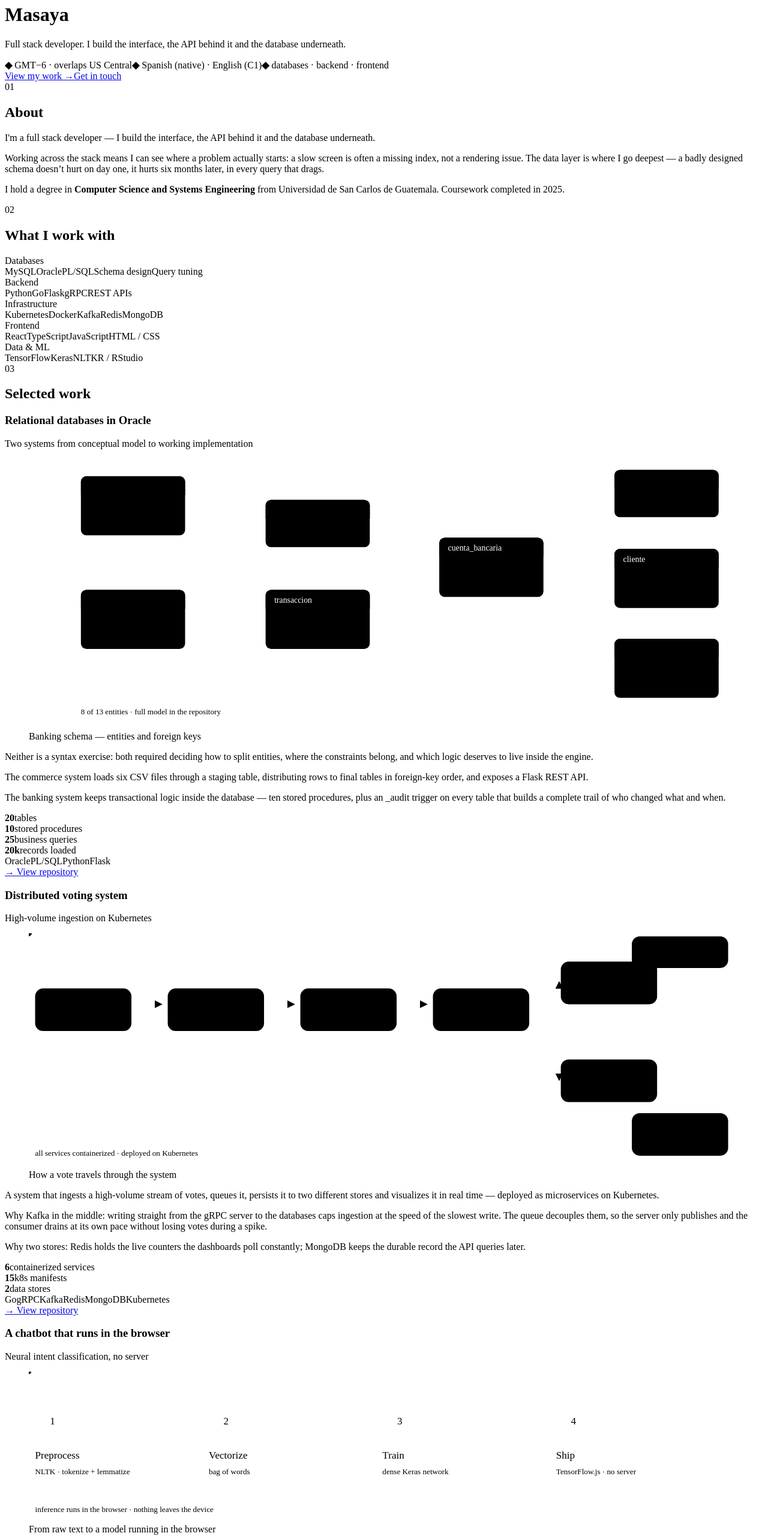
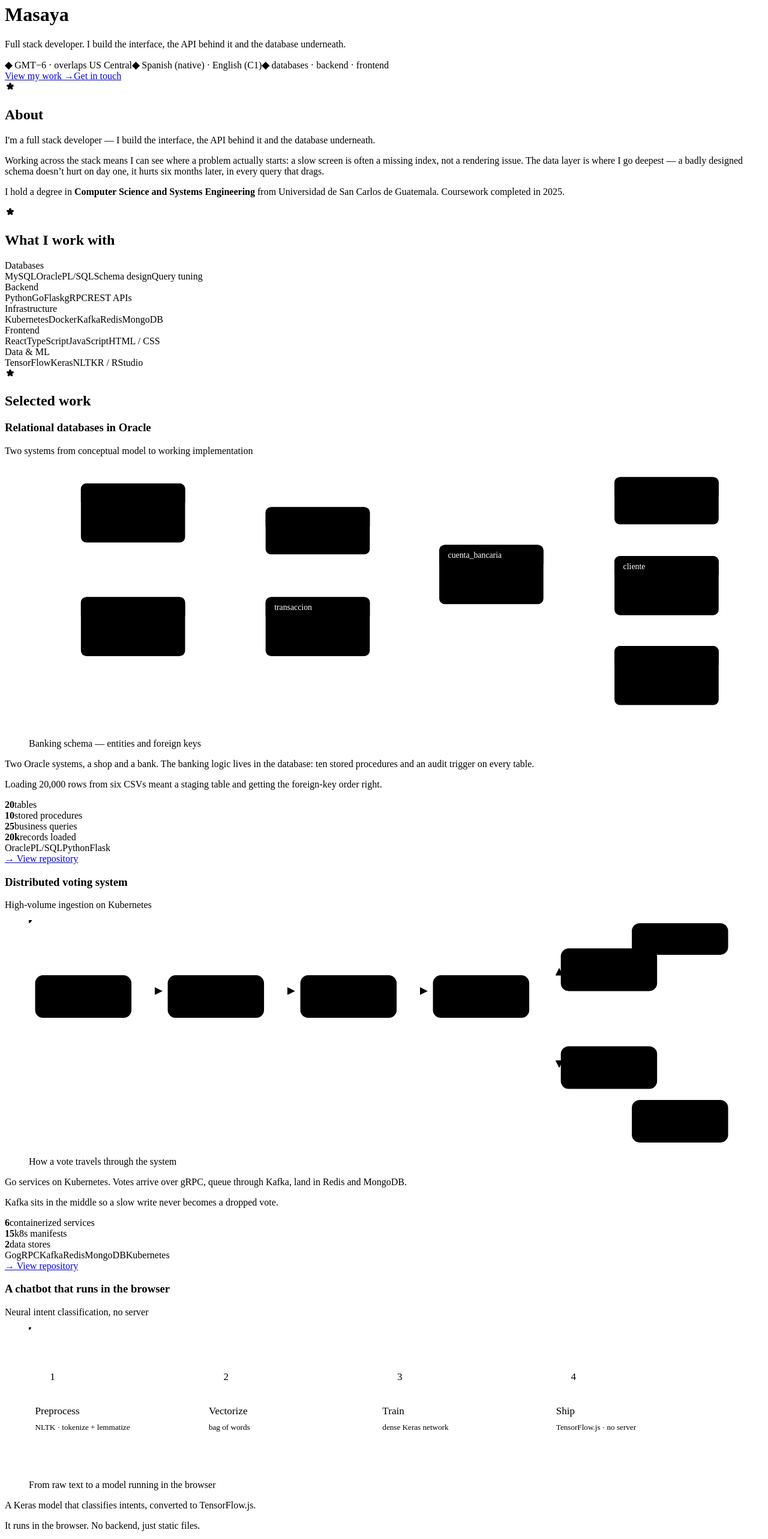
Before and after one commit to isabh17/isabh17.github.io, a React (Vite) app: page / in a window 1280 px wide. Shown: the part 140-2706 px from the top of the page at 60% size. Built offline with nearby package versions, Linux system fonts and the light colour scheme; the HTML template or start-up script is replaced by a standard one.

Commit message:
Aligerar el sitio: menos texto, más aire, motivo floral
- Copy recortado ~60%: fuera los párrafos explicativos largos
- Sin números de sección; encabezados centrados con una flor
- Más espacio entre secciones
- Quitado el texto en inglés incrustado en los diagramas

```diff
--- a/src/App.tsx
+++ b/src/App.tsx
@@ -55,12 +55,12 @@ function Body() {
       <Nav theme={theme} onToggle={toggle} />
       <Hero />
 
-      <Section id="about" num="01" title={t.sections.about}>
+      <Section id="about" title={t.sections.about}>
         {c.intro.map((x, i) => <p className="lead" key={i}>{x}</p>)}
         <p className="lead">{t.degreeLine(c.degree.degree, c.degree.school, c.degree.detail)}</p>
       </Section>
 
-      <Section id="stack" num="02" title={t.sections.stack}>
+      <Section id="stack" title={t.sections.stack}>
         <div className="stack">
           {stackGroups.map(g => (
             <div className="srow" key={g.key}>
@@ -73,9 +73,9 @@ function Body() {
         </div>
       </Section>
 
-      <Section id="work" num="03" title={t.sections.work}><Projects /></Section>
-      <Section id="writing" num="04" title={t.sections.writing}><Magazine /></Section>
-      <Section id="experience" num="05" title={t.sections.experience}><Experience /></Section>
+      <Section id="work" title={t.sections.work}><Projects /></Section>
+      <Section id="writing" title={t.sections.writing}><Magazine /></Section>
+      <Section id="experience" title={t.sections.experience}><Experience /></Section>
 
       <section id="contact" className="rv">
         <div className="wrap">
--- a/src/components/Section.tsx
+++ b/src/components/Section.tsx
@@ -1,16 +1,24 @@
 import type { ReactNode } from 'react'
 
 export default function Section(
-  { id, num, title, children }: { id: string; num: string; title: string; children: ReactNode },
+  { id, title, children }: { id: string; title: string; children: ReactNode },
 ) {
   return (
     <section id={id} className="rv">
       <div className="wrap">
-        <div className="head">
-          <span className="num">{num}</span>
-          <h2>{title}</h2>
-          <span className="rule" />
+        <div className="flower" aria-hidden="true">
+          <svg viewBox="0 0 24 24" width="18" height="18">
+            <g fill="currentColor">
+              <ellipse cx="12" cy="6.4" rx="2.6" ry="3.9" />
+              <ellipse cx="16" cy="9.5" rx="2.6" ry="3.9" transform="rotate(72 16 9.5)" />
+              <ellipse cx="14.5" cy="14.3" rx="2.6" ry="3.9" transform="rotate(144 14.5 14.3)" />
+              <ellipse cx="9.5" cy="14.3" rx="2.6" ry="3.9" transform="rotate(216 9.5 14.3)" />
+              <ellipse cx="8" cy="9.5" rx="2.6" ry="3.9" transform="rotate(288 8 9.5)" />
+            </g>
+            <circle cx="12" cy="11" r="1.9" fill="var(--bg)" />
+          </svg>
         </div>
+        <h2 className="sechead">{title}</h2>
         {children}
       </div>
     </section>
--- a/src/components/diagrams/ErDiagram.tsx
+++ b/src/components/diagrams/ErDiagram.tsx
@@ -49,10 +49,6 @@ export default function ErDiagram() {
       <T x={742} y={62} name="tipo_cuenta" cols={['id_tipo', 'nombre']} />
       <T x={742} y={162} name="cliente" cols={['id_cliente', 'nombre', 'fk_tipo']} accent />
       <T x={742} y={276} name="historial" cols={['id_hist', 'descrip', 'tipo']} />
-
-      <text x="66" y="372" fontFamily="var(--font-mono)" fontSize="10" fill="var(--faint)">
-        8 of 13 entities · full model in the repository
-      </text>
     </svg>
   )
 }
--- a/src/components/diagrams/MlDiagram.tsx
+++ b/src/components/diagrams/MlDiagram.tsx
@@ -27,10 +27,6 @@ export default function MlDiagram() {
       <Step x={228} n="2" title="Vectorize" sub="bag of words" />
       <Step x={448} n="3" title="Train" sub="dense Keras network" />
       <Step x={668} n="4" title="Ship" sub="TensorFlow.js · no server" />
-
-      <text x="8" y="178" fontFamily="var(--font-mono)" fontSize="10" fill="var(--faint)">
-        inference runs in the browser · nothing leaves the device
-      </text>
     </svg>
   )
 }
--- a/src/components/diagrams/PipelineDiagram.tsx
+++ b/src/components/diagrams/PipelineDiagram.tsx
@@ -56,10 +56,6 @@ export default function PipelineDiagram() {
       <N x={674} y={160} label="MongoDB" sub="durable records" />
       <N x={764} y={4} label="Grafana" />
       <N x={764} y={228} label="Node + Vue" sub="Cloud Run" />
-
-      <text x="8" y="282" fontFamily="var(--font-mono)" fontSize="10" fill="var(--faint)">
-        all services containerized · deployed on Kubernetes
-      </text>
     </svg>
   )
 }
--- a/src/data/content.ts
+++ b/src/data/content.ts
@@ -55,9 +55,8 @@ export const content: Record<Lang, Copy> = {
         title: 'Relational databases in Oracle',
         tagline: 'Two systems from conceptual model to working implementation',
         body: [
-          'Neither is a syntax exercise: both required deciding how to split entities, where the constraints belong, and which logic deserves to live inside the engine.',
-          'The commerce system loads six CSV files through a staging table, distributing rows to final tables in foreign-key order, and exposes a Flask REST API.',
-          'The banking system keeps transactional logic inside the database — ten stored procedures, plus an _audit trigger on every table that builds a complete trail of who changed what and when.',
+          'Two Oracle systems, a shop and a bank. The banking logic lives in the database: ten stored procedures and an audit trigger on every table.',
+          'Loading 20,000 rows from six CSVs meant a staging table and getting the foreign-key order right.',
         ],
         facts: [
           { value: '20', label: 'tables' }, { value: '10', label: 'stored procedures' },
@@ -70,9 +69,8 @@ export const content: Record<Lang, Copy> = {
         title: 'Distributed voting system',
         tagline: 'High-volume ingestion on Kubernetes',
         body: [
-          'A system that ingests a high-volume stream of votes, queues it, persists it to two different stores and visualizes it in real time — deployed as microservices on Kubernetes.',
-          'Why Kafka in the middle: writing straight from the gRPC server to the databases caps ingestion at the speed of the slowest write. The queue decouples them, so the server only publishes and the consumer drains at its own pace without losing votes during a spike.',
-          'Why two stores: Redis holds the live counters the dashboards poll constantly; MongoDB keeps the durable record the API queries later.',
+          'Go services on Kubernetes. Votes arrive over gRPC, queue through Kafka, land in Redis and MongoDB.',
+          'Kafka sits in the middle so a slow write never becomes a dropped vote.',
         ],
         facts: [
           { value: '6', label: 'containerized services' }, { value: '15', label: 'k8s manifests' },
@@ -85,8 +83,8 @@ export const content: Record<Lang, Copy> = {
         title: 'A chatbot that runs in the browser',
         tagline: 'Neural intent classification, no server',
         body: [
-          'A neural network trained with Keras that classifies natural-language intents, then exported to TensorFlow.js.',
-          'NLTK handles tokenization and lemmatization, a dense Keras network does the classification, and the trained model is converted to TensorFlow.js. There is no backend — the browser downloads the weights and runs inference locally, so the whole thing ships as static files.',
+          'A Keras model that classifies intents, converted to TensorFlow.js.',
+          'It runs in the browser. No backend, just static files.',
         ],
         facts: [
           { value: '784', label: 'intents' }, { value: '2,075', label: 'training patterns' },
@@ -129,8 +127,8 @@ export const content: Record<Lang, Copy> = {
   es: {
     available: 'Disponible para remoto',
     intro: [
-      'Soy desarrolladora full stack: construyo la interfaz, la API que hay detrás y la base de datos debajo.',
-      'Trabajar en toda la pila me deja ver dónde empieza de verdad un problema: una pantalla lenta suele ser un índice que falta, no un asunto de renderizado. Donde más profundizo es en la capa de datos — un esquema mal diseñado no duele el primer día, duele seis meses después, en cada consulta que se arrastra.',
+      'Hago software web. Sobre todo Python y SQL, algo de React.',
+      'Las bases de datos son la parte que de verdad me gusta. Casi siempre la pantalla lenta resulta ser un índice que falta.',
     ],
     degree: {
       degree: 'Ingeniería en Ciencias y Sistemas',
@@ -144,9 +142,8 @@ export const content: Record<Lang, Copy> = {
         title: 'Bases de datos relacionales en Oracle',
         tagline: 'Dos sistemas, del modelo conceptual a la implementación',
         body: [
-          'Ninguno es un ejercicio de sintaxis: en los dos hubo que decidir cómo partir las entidades, dónde van las restricciones y qué lógica merece vivir dentro del motor.',
-          'El sistema de comercio carga seis archivos CSV a través de una tabla temporal, repartiendo las filas a las tablas finales respetando el orden de las claves foráneas, y expone una API REST en Flask.',
-          'El sistema bancario mantiene la lógica transaccional dentro de la base de datos: diez procedimientos almacenados, más un trigger _audit en cada tabla que construye un rastro completo de quién cambió qué y cuándo.',
+          'Dos sistemas en Oracle, una tienda y un banco. La lógica bancaria vive dentro de la base: diez procedimientos y un trigger de auditoría en cada tabla.',
+          'Cargar 20 000 filas desde seis CSV obligó a usar una tabla temporal y acertar con el orden de las claves foráneas.',
         ],
         facts: [
           { value: '20', label: 'tablas' }, { value: '10', label: 'procedimientos' },
@@ -159,9 +156,8 @@ export const content: Record<Lang, Copy> = {
         title: 'Sistema distribuido de votaciones',
         tagline: 'Ingesta de alto volumen sobre Kubernetes',
         body: [
-          'Un sistema que recibe un flujo masivo de votos, lo encola, lo guarda en dos almacenes distintos y lo visualiza en tiempo real — desplegado como microservicios en Kubernetes.',
-          'Por qué Kafka en medio: escribir directo del servidor gRPC a las bases limita la ingesta a la velocidad de la escritura más lenta. La cola los desacopla, así el servidor solo publica y el consumidor drena a su ritmo sin perder votos en un pico.',
-          'Por qué dos almacenes: Redis guarda los contadores en vivo que los paneles consultan constantemente; MongoDB conserva el registro duradero que la API consulta después.',
+          'Servicios en Go sobre Kubernetes. Los votos entran por gRPC, pasan por Kafka y terminan en Redis y MongoDB.',
+          'Kafka está en medio para que una escritura lenta nunca se convierta en un voto perdido.',
         ],
         facts: [
           { value: '6', label: 'servicios en contenedor' }, { value: '15', label: 'manifiestos de k8s' },
@@ -174,8 +170,8 @@ export const content: Record<Lang, Copy> = {
         title: 'Un chatbot que corre en el navegador',
         tagline: 'Clasificación neuronal de intenciones, sin servidor',
         body: [
-          'Una red neuronal entrenada con Keras que clasifica intenciones en lenguaje natural, exportada después a TensorFlow.js.',
-          'NLTK se encarga de la tokenización y la lematización, una red densa de Keras hace la clasificación, y el modelo entrenado se convierte a TensorFlow.js. No hay backend: el navegador descarga los pesos y ejecuta la inferencia localmente, así que todo se distribuye como archivos estáticos.',
+          'Un modelo de Keras que clasifica intenciones, convertido a TensorFlow.js.',
+          'Corre en el navegador. Sin backend, solo archivos estáticos.',
         ],
         facts: [
           { value: '784', label: 'intenciones' }, { value: '2 075', label: 'patrones de entrenamiento' },
--- a/src/styles.css
+++ b/src/styles.css
@@ -188,3 +188,14 @@ footer{border-top:1px solid var(--line);padding:34px 0;margin-top:70px}
 
 /* el contenido va por encima del grano */
 .nav,.hero,section,footer{position:relative;z-index:2}
+
+
+/* ───────── aire y motivo floral ───────── */
+section{padding:118px 0}
+.flower{display:flex;justify-content:center;color:var(--accent);opacity:.75;margin-bottom:26px}
+.sechead{font-family:var(--font-display);font-weight:400;text-align:center;
+  font-size:clamp(1.8rem,4vw,2.5rem);letter-spacing:-.3px;margin-bottom:46px}
+.lead{font-size:1.09rem;line-height:1.8;max-width:56ch;margin-left:auto;margin-right:auto;text-align:center}
+.proj{padding:42px}
+.proj p{max-width:62ch}
+@media(max-width:560px){section{padding:74px 0}}
```
Also changed, not shown: 6 other files (tests, documents, lock files or other folders).
